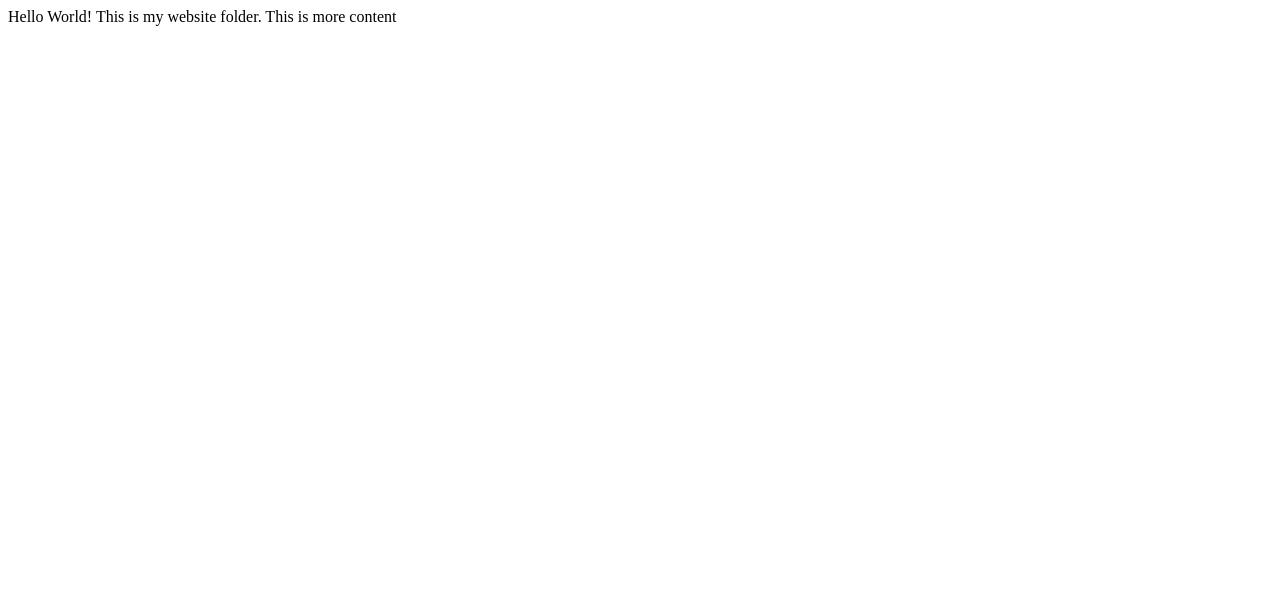
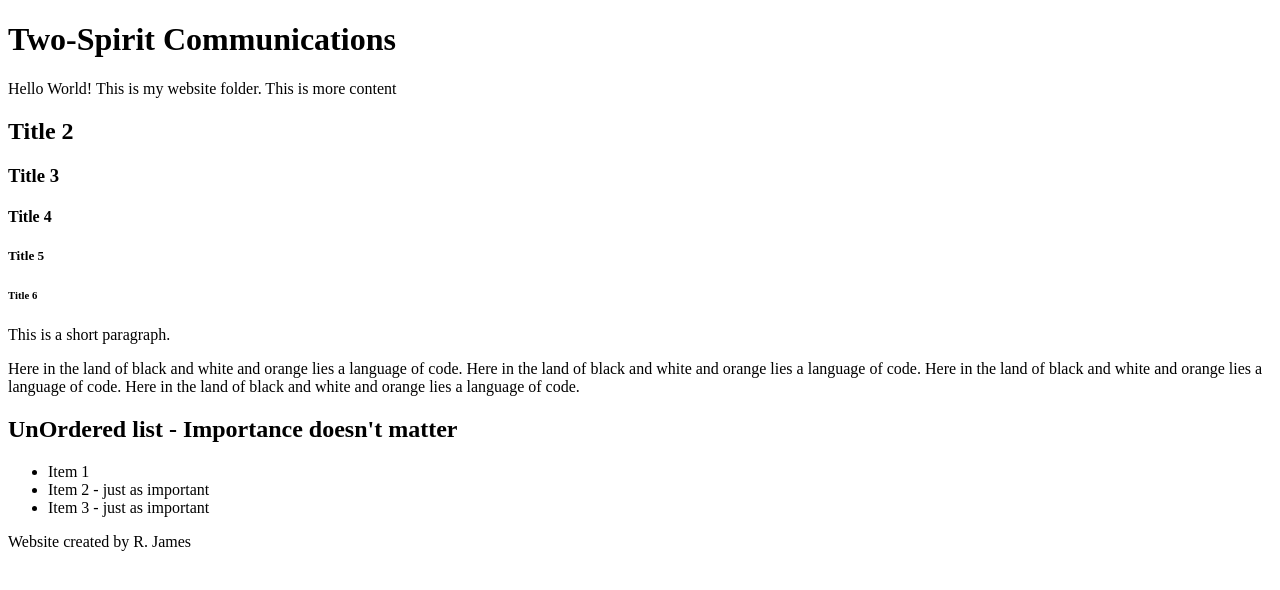
Before and after one commit to SSPDP/Website, a plain HTML site: page index.html in a window 1280 px wide. Drawn offline with Linux system fonts and the light colour scheme.

Commit message:
Update index.html

```diff
--- a/index.html
+++ b/index.html
@@ -4,9 +4,47 @@
   <title>My website</title>
     <meta charset="utf-8">
 </head>
+
 <body>
+  <!--My Website -->
+<header>
+  <h1>Two-Spirit Communications </h1>
+</header>
+
   Hello World! This is my website folder.
   This is more content
+
+<h2>Title 2</h2>
+<h3>Title 3</h3>
+<h4>Title 4</h4>
+<h5>Title 5</h5>
+<h6>Title 6</h6>
+
+<section>
+
+
+<!-- The p element and the div element -->
+<div>
+<p> This is a short paragraph.</p>
+
+  <div>
+    <p> Here in the land of black and white and orange lies a language of code. Here in the land of black and white and orange lies a language of code.
+    Here in the land of black and white and orange lies a language of code. Here in the land of black and white and orange lies a language of code.</p>
+  </div>
+
+</div>
+<section>
+  <h2> UnOrdered list - Importance doesn't matter</h2>
+    <ul>
+      <li>Item 1</li>
+      <li>Item 2 - just as important</li>
+      <li>Item 3 - just as important</li>
+    </ul>
+</section>
+
+<footer>
+  <p> Website created by R. James</p>
+</footer>
 
 
 <body>
```
